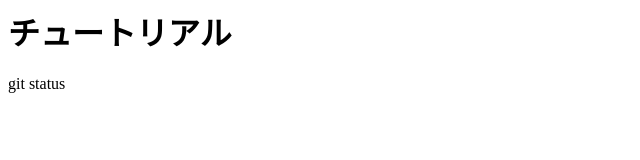
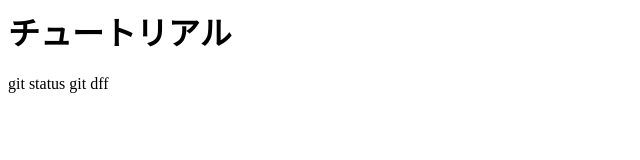
Before and after one commit to eikenei/plan_work, a plain HTML site: page index.html in a window 1280 px wide. Shown: the full height of the page, 0-640 px from the left. Drawn offline with Linux system fonts and the light colour scheme.

Commit message:
git diff

```diff
--- a/index.html
+++ b/index.html
@@ -1,2 +1,3 @@
 <h1>チュートリアル</h1>
 <p1>git status</p1>
+<p1>git dff</p1>
```
